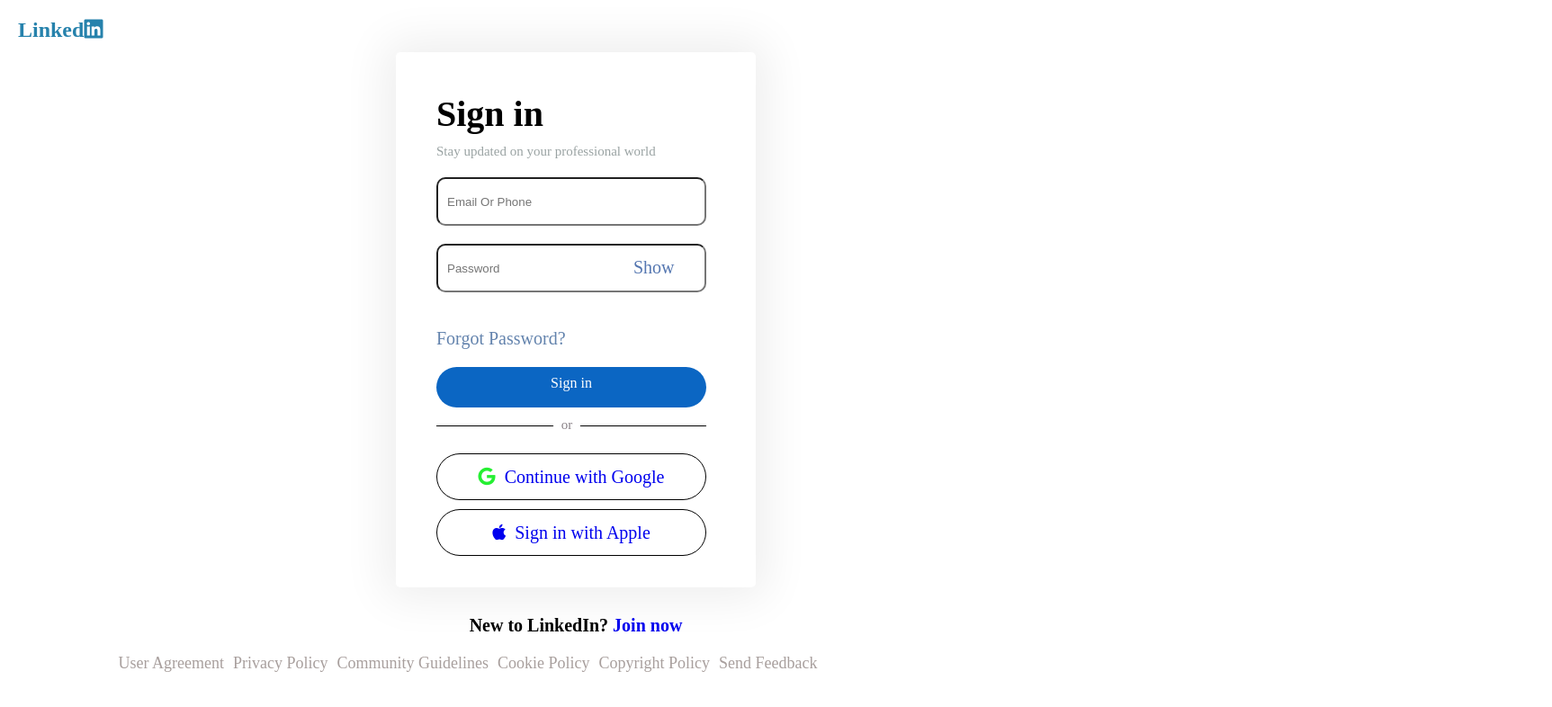
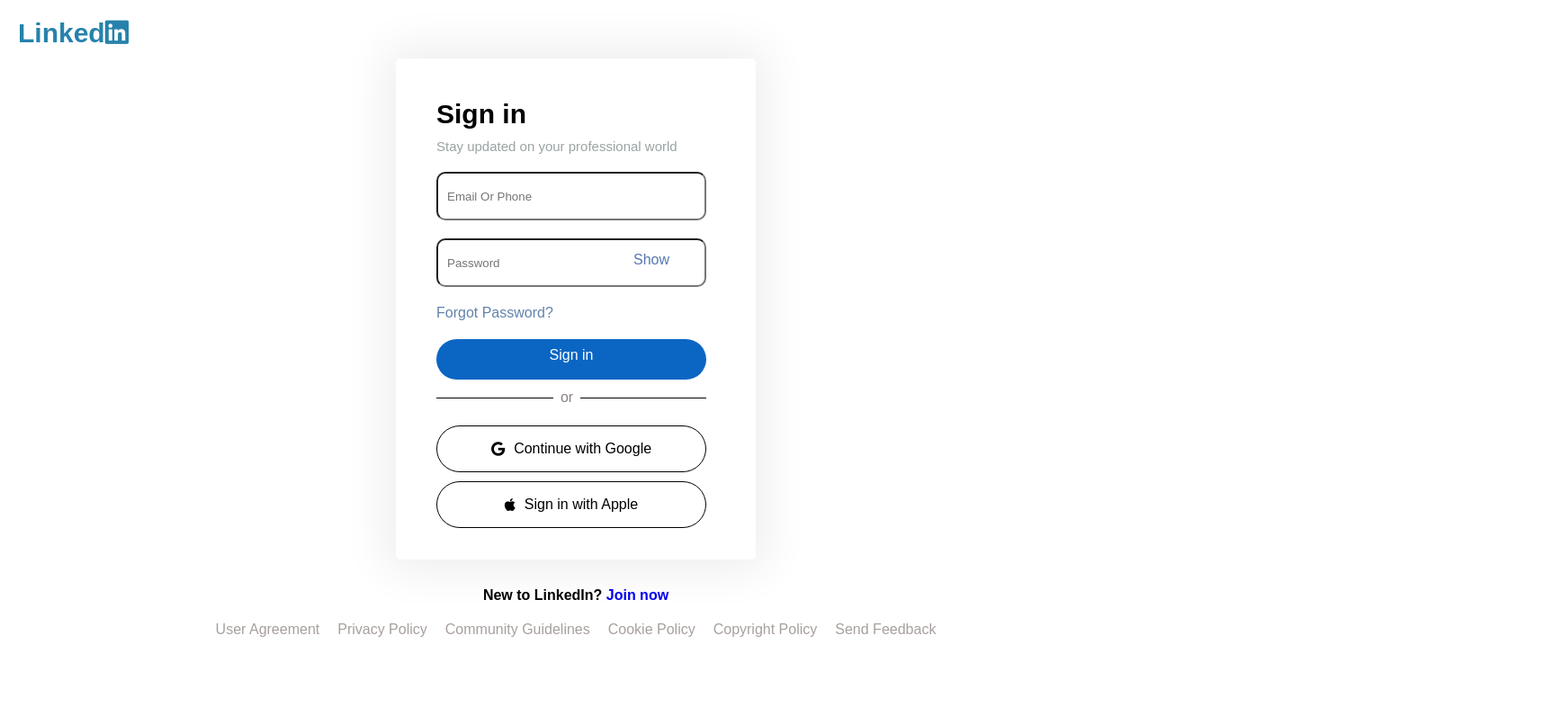
Before and after one commit to Gowsigaraj/Linked-in-card, a plain HTML site: page index.html in a window 1280 px wide. Shown: the whole page at 90% size, 1725 px wide, since content can reach past the window. Drawn offline with Linux system fonts and the light colour scheme.

Commit message:
font change

```diff
--- a/css/style.css
+++ b/css/style.css
@@ -2,6 +2,7 @@
 	margin:0;
 	padding:0;
 	box-sizing:border-box;
+	font-family: 'Poppins', sans-serif;
 }
 .container{
 	width:1240px;
@@ -20,14 +21,33 @@
 	border-radius:5px;
 
 }
+.forms1{
+	padding-top:20px;
+}
+.forms2{
+	padding-top:20px;
+}
+.forms3{
+	padding-top:20px;
+}
+.forms4{
+	padding-top:20px;
+}
+.forms5{
+	padding-top:20px;
+}
+.forms6{
+	padding-top:20px;
+}
 .link{
 	color:#2682ac;
+	font-size:30px;
 
 }
 
 .goo{
 	text-decoration:none;
-	font-size:20px;
+	font-size:16px;
 	display:inline-block;
 	border:1px solid black;
 	width:300px;
@@ -36,6 +56,7 @@
 	border-radius:30px;
 	margin:10px 0px;
 	text-align:center;
+	color:black;
 }
 .button a{
 	display:flex;
@@ -46,9 +67,9 @@
 }
 .shows{
 	text-decoration:none;
-	font-size:20px;
+	font-size:16px;
 	position:absolute;
-	top:286px;
+	top:280px;
 	left:55%;
 	color:#5577b1;
 }
@@ -70,20 +91,20 @@
 	top:6px;
 	left:130px;
 	display:inline;
-	font-size:15px;
+	font-size:16px;
+
 }
 
 .agree{
 	text-decoration:none;
-	font-size:18px;
+	font-size:16px;
 	color:#a89f9d;
 }
 .user{
 display:flex;
 justify-content:center;
-align-items:center;
-gap:10px;
-width:1000px;
+gap:20px;
+padding-top:20px;
 }
 .in{
     text-decoration: none;
@@ -100,14 +121,16 @@
 
 }
 .fp{
-font-size:20px;
+font-size:16px;
 color:#6383ad;
 text-decoration:none;
+padding-top:20px;
 }
 .sign{
 font-weight:bold;
-font-size:40px;
+font-size:30px;
 margin-bottom:10px;
+padding-top:20px;
 }
 .stay{
 font-size:15px;
@@ -124,16 +147,19 @@
 	border-bottom:1px solid;
 	width:300px;
 	position:relative;
+	padding-top:20px;
 }
 .main_container{
-	margin-left:20px;;
+	margin-left:20px;
 }
 .now{
-	font-size:20px;
+	font-size:16px;
 	text-align:center;
+	padding-top:20px;
 }
 .joinnow{
 	text-decoration:none;
-	font-size:20px;
+	font-size:16px;
+	padding-top:20px;
 
 }
--- a/index.html
+++ b/index.html
@@ -9,102 +9,101 @@
 </head>
 <body>
 
+	<div class="container">
 	<section class="linked">
-	<div class="container">
+
 		<header><h1 class="link">Linked<i class="fa-brands fa-linkedin"></i></h1></header>
-	</div>
+
 
 	</section>
 
 <section class="section">
 	<div class="main_container">
 	<section class="form_sec">
-		<div class="container">
+
 			<div class="form_con">
 				<h1 class="sign">Sign in</h1>
 				<p class="stay">Stay updated on your professional world</p>
 			</div>
-		</div>
+
 	</section>
 
 	 <section class="forms1">
-		<div class="container">
+
 			<div class="input">
 			<input type="email or tel"  id="email" placeholder="Email Or Phone" name="email">
-			</div>
+
 		</div>
 	 </section>
 
 	  <section class="forms2">
-		<div class="container">
+
 		<div class="input password">
 			<input type="email"  id="Password" placeholder="Password" name="Password">
-		</div>
 		</div>
 	 </section>
 
 
 	 <section>
-	  <div class="container">
+
 		<div class="show">
 			<a class="shows" href="#">Show</a>
 		</div>
-		</div>
+
 
 	 </section>
 
 	   <section class="forms3">
-		<div class="container">
+
 			<a href="#" class="fp">Forgot Password?</a>
 
-		</div>
+
 	 </section>
 
 		<section class="forms4">
-		<div class="container">
+
 			<div class="anc">
 			<a href="#" class="in">Sign in</a>
 			</div>
 
-		</div>
+
 	 </section>
 
 	   <section class="forms5">
-		<div class="container">
+
 			<div class="or">or</div>
 
 
-		</div>
 	 </section>
 
 	  <section class="forms6">
-		<div class="container">
+
 			<div class="button">
-				<a href="#" class="goo"><i class="fa-brands fa-google" style="color: #25ef32;"></i> Continue with Google</a>
+				<a href="#" class="goo"><i class="fa-brands fa-google" "></i> Continue with Google</a>
 				<a href="#" class="goo"><i class="fa-brands fa-apple"></i> Sign in with Apple</a>
 			</div>
 
 
-		</div>
+
 	 </section>
 
 
 </section>
 
 <section class="new">
-	<div class="container">
+
 		<div class="join">
 			<h2 class="now">New to LinkedIn? <a href="#" class="joinnow"> Join now</a>
 
 		</div>
 
-	</div>
+
 
 </section>
 
 
 <section class="new2">
-	<div class="container">
+
 		<div class="user">
 		<a href="#" class="agree"> User Agreement</a>
 		<a href="#" class="agree"> Privacy Policy</a>
@@ -115,8 +114,9 @@
 
 		</div>
 
-	</div>
+
 </div>
 </section>
+</div>
 </body>
 </html>
```
